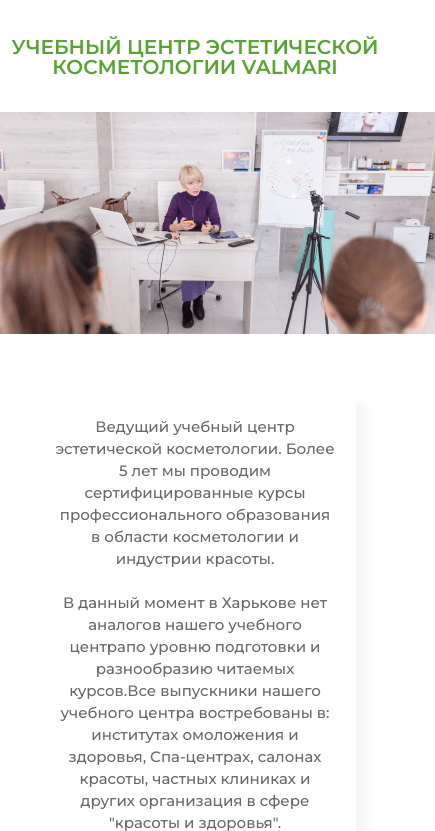
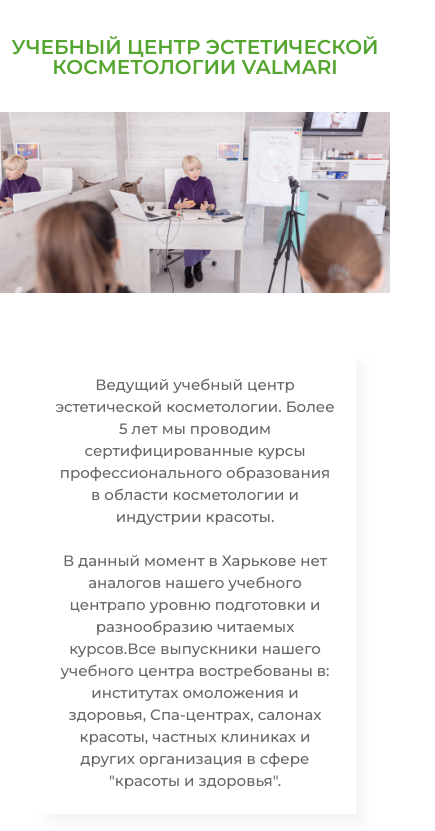
Before and after one commit to alisher3242/Day-9, a plain HTML site: page index.html in a window 390 px wide. Shown: the part 68-899 px from the top of the page, 435 px wide, since content can reach past the window. Drawn offline with Linux system fonts and the light colour scheme.

Commit message:
initial commit

```diff
--- a/scss/blocks/_header.scss
+++ b/scss/blocks/_header.scss
@@ -439,7 +439,7 @@
         }
 
         &__hamburger{
-            margin-right: 107px;
+            margin-right: 88px;
             text-align: left;
 
             &--image{
--- a/scss/blocks/_main.scss
+++ b/scss/blocks/_main.scss
@@ -64,8 +64,9 @@
         }
 
         &__image{
-            width: 471px;
-            height: 433px;
+            max-width: 471px;
+            width: 100%;
+            height: auto;
         }
 
         &__text{
@@ -94,8 +95,9 @@
         }
 
         &__image{
-            width: 311px;
-            height: 294px;
+            max-width: 311px;
+            width: 100%;
+            height: auto;
         }
 
         &__text{
@@ -131,8 +133,9 @@
         }
 
         &__image{
-            width: 480px;
-            height: 222px;
+            max-width: 480px;
+            width: 100%;
+            height: auto
         }
 
         &__text{
@@ -167,8 +170,9 @@
         }
 
         &__image{
-            width: 320px;
-            height: 183px;
+            max-width: 320px;
+            width: 100%;
+            height: auto;
         }
 
         &__text{
```
Also changed, not shown: css/main.css, 1 other file.
